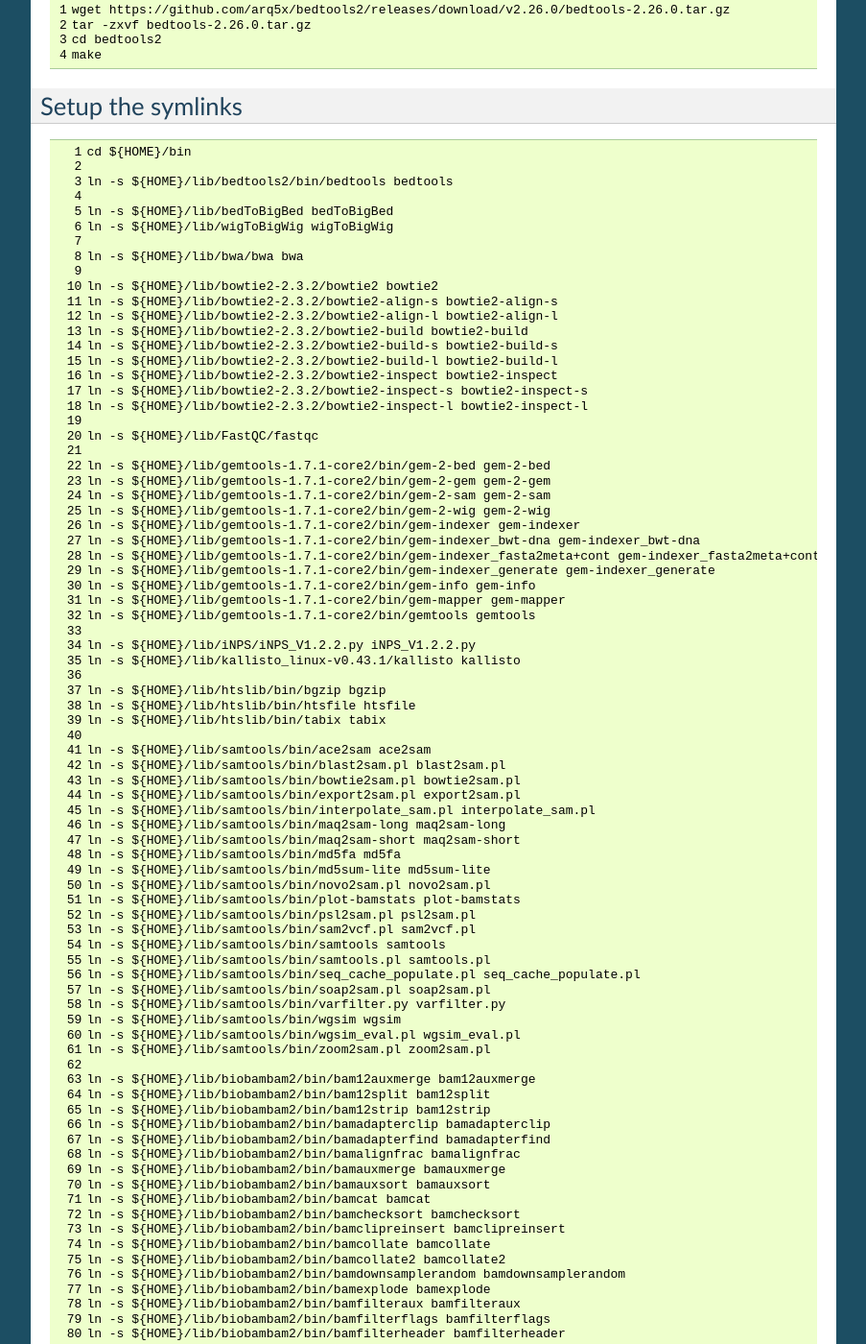
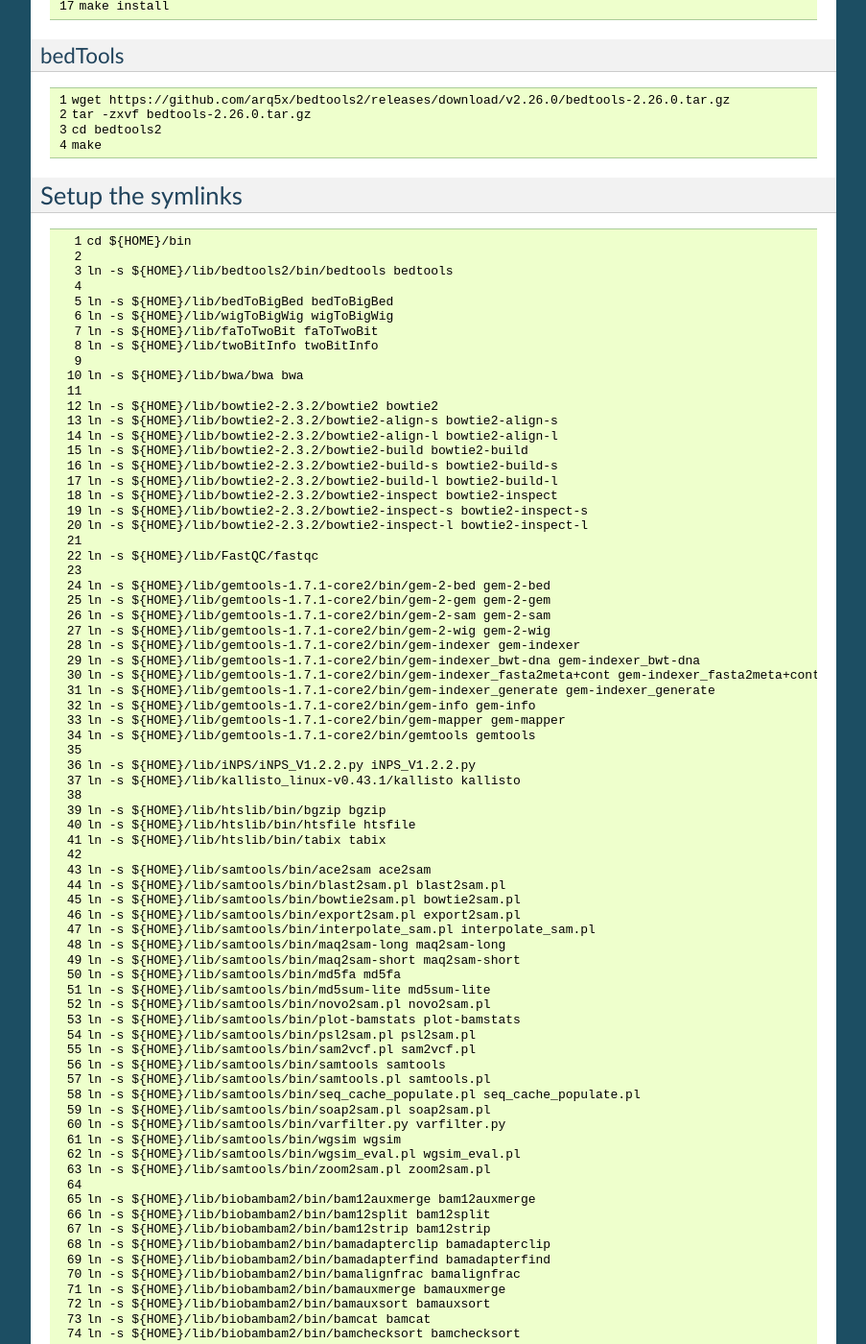
Before and after one commit to Multiscale-Genomics/mg-process-fastq, a Sphinx documentation site: the page built from docs/full_installation.rst, in a window 1280 px wide and 1400 px high, scrolled down 2836 px. Shown: the whole window at 96% size, without its empty margins (198-1101 px from the left). Built offline with Sphinx 7.4.7, drawn with Linux system fonts in a browser that asks for light colours; some of the changed text lies outside the part shown.

Commit message:
New installations for creating the R packages

```diff
--- a/docs/full_installation.rst
+++ b/docs/full_installation.rst
@@ -80,6 +81,11 @@
    cd ${HOME}/lib
    wget http://hgdownload.cse.ucsc.edu/admin/exe/linux.x86_64/bedToBigBed
    wget http://hgdownload.cse.ucsc.edu/admin/exe/linux.x86_64/wigToBigWig
+
+   wget http://hgdownload.soe.ucsc.edu/admin/exe/linux.x86_64/faToTwoBit
+   wget http://hgdownload.soe.ucsc.edu/admin/exe/linux.x86_64/twoBitInfo
+
+   chmod +x bedToBigBed wigToBigWig faToTwoBit twoBitInfo
 
 BioBamBam2
 ^^^^^^^^^^
@@ -232,6 +238,8 @@
 
    ln -s ${HOME}/lib/bedToBigBed bedToBigBed
    ln -s ${HOME}/lib/wigToBigWig wigToBigWig
+   ln -s ${HOME}/lib/faToTwoBit faToTwoBit
+   ln -s ${HOME}/lib/twoBitInfo twoBitInfo
 
    ln -s ${HOME}/lib/bwa/bwa bwa
 
```
Also changed, not shown: other parts of docs/full_installation.rst (+2 -1 lines).
